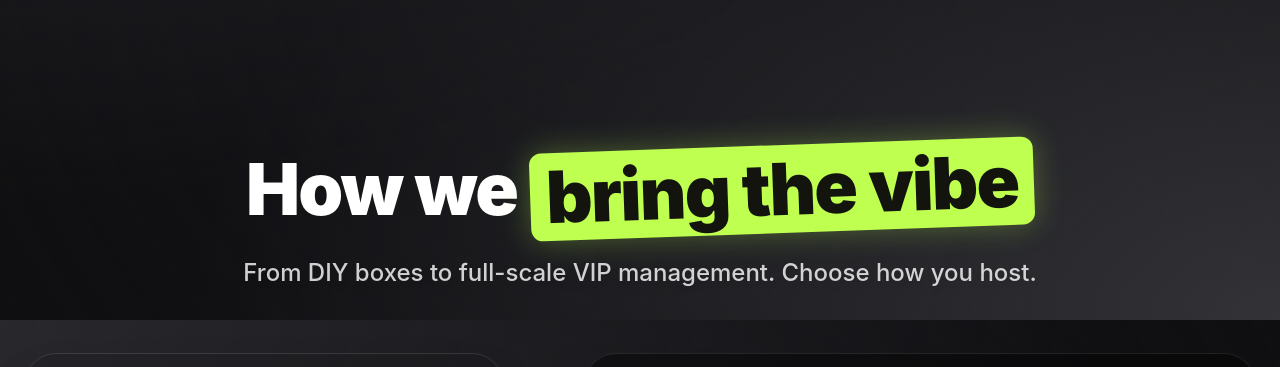
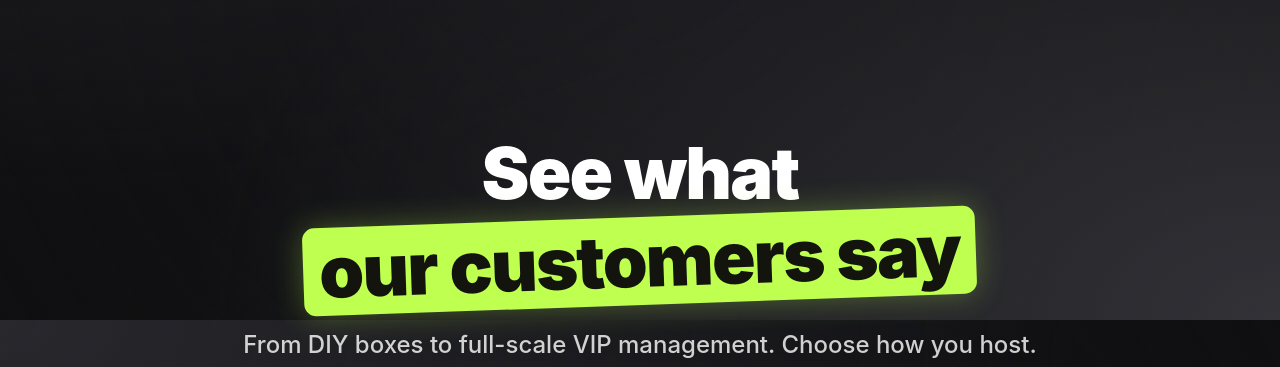
Before and after one commit to yashang-lab/TheVibeHouse, a Next.js app: page / in a window 1280 px wide. Shown: the part 1280-1647 px from the top of the page. Built offline with nearby package versions, Linux system fonts and the light colour scheme; grey boxes are pictures that could not be loaded.

Commit message:
Update Offerings header to See what our customers say

```diff
--- a/components/sections/Offerings.tsx
+++ b/components/sections/Offerings.tsx
@@ -74,7 +74,7 @@ export default function Offerings() {
         {/* Centered & Enlarged Section Header */}
         <div className="text-center mb-16 max-w-4xl mx-auto">
           <h2 className="text-5xl md:text-7xl font-black mb-6 tracking-tight text-white leading-tight">
-            How we <br className="md:hidden" /><span className="text-[#14140F] bg-brand-perk px-4 rounded-xl py-2 inline-block mt-2 rotate-[-2deg] shadow-[0_0_30px_rgba(190,255,80,0.3)]">bring the vibe</span>
+            See what <br className="md:hidden" /><span className="text-[#14140F] bg-brand-perk px-4 rounded-xl py-2 inline-block mt-2 rotate-[-2deg] shadow-[0_0_30px_rgba(190,255,80,0.3)]">our customers say</span>
           </h2>
           <p className="text-xl md:text-2xl text-white/80 drop-shadow-md font-medium">
             From DIY boxes to full-scale VIP management. Choose how you host.
```
